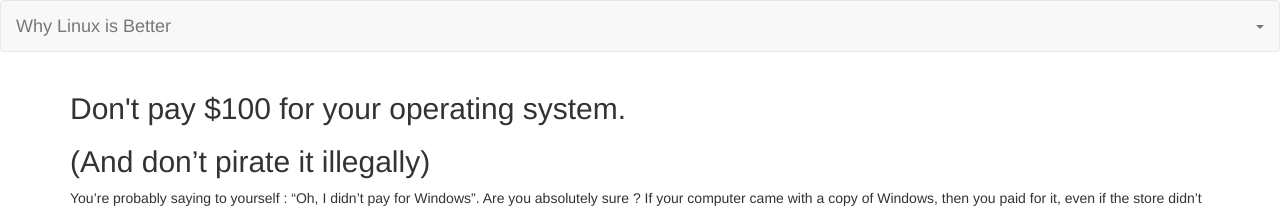
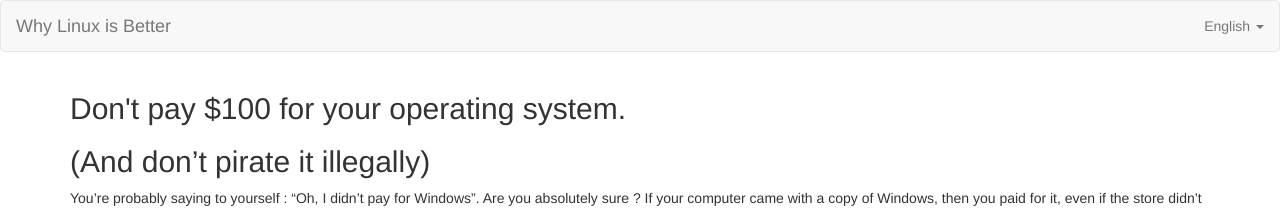
Before and after one commit to iamunknown2/whylinuxisbetter, a Jekyll site: the page built from _english/dollars.markdown, in a window 1280 px wide. Shown: the top 210 px of the page. Built offline with Jekyll 4.4.1, drawn with Linux system fonts in a browser that asks for light colours; nearby versions of some CDN libraries.

Commit message:
Made language dropdown menu work 100% in reason pages

```diff
--- a/_includes/header.html
+++ b/_includes/header.html
@@ -6,21 +6,33 @@
         <ul class="nav navbar-nav navbar-right">
             <li class="dropdown">
                 <a class="dropdown-toggle" data-toggle="dropdown" href="#">
-                    {% assign reversed_url_array = page.url | split:"/" | reverse %}
-                    {% if reversed_url_array[0] == "" %}
-                        {% assign abbr_from_url = reversed_url_array[1] %}
+                    {% if page.layout != "post" %}
+                        {% assign reversed_url_array = page.url | split:"/" | reverse %}
+                        {% if reversed_url_array[0] == "" %}
+                            {% assign abbr_from_url = reversed_url_array[1] %}
+                        {% endif %}
+                        {% if reversed_url_array[0] != "" %}
+                            {% assign abbr_from_url = reversed_url_array[0] %}
+                        {% endif %}
+                        {% assign collection_of_dropdown = site.collections | where:"abbr",abbr_from_url %}
+                        {{ collection_of_dropdown[0].dropdown_name }}
                     {% endif %}
-                    {% if reversed_url_array[0] != "" %}
-                        {% assign abbr_from_url = reversed_url_array[0] %}
+                    {% if page.layout == "post" %}
+                        {% assign collection_of_dropdown = site.collections | where:"label",page.collection %}
+                        {{ collection_of_dropdown[0].dropdown_name }}
                     {% endif %}
-                    {% assign collection_from_url_abbr = site.collections | where:"abbr",abbr_from_url %}
-                    {{ collection_from_url_abbr[0].dropdown_name }}
                     <span class="caret"></span>
                 </a>
                 <ul class="dropdown-menu">
                     {% for collection in site.collections %}
-                    {% unless collection.label == "posts" %}{% unless collection.label == collection_from_url_abbr[0].label %}
-                    <li><a href="{{ site.baseurl }}/{{ collection.abbr }}/">{{ collection.dropdown_name }}</a></li>
+                    {% unless collection.label == "posts" %}{% unless collection.label == collection_of_dropdown[0].label %}
+                    {% if page.layout != "post" %}
+                        {% assign different_lang_url = site.baseurl | append:"/" | append:collection.abbr %}
+                    {% endif %}
+                    {% if page.layout == "post" %}
+                        {% assign different_lang_url = site.baseurl | append:"/" | append:collection.abbr | append:"/" | append:page.slug %}
+                    {% endif %}
+                    <li><a href="{{ different_lang_url }}/">{{ collection.dropdown_name }}</a></li>
                     {% endunless %}{% endunless %}
                     {% endfor %}
                 </ul>
```
